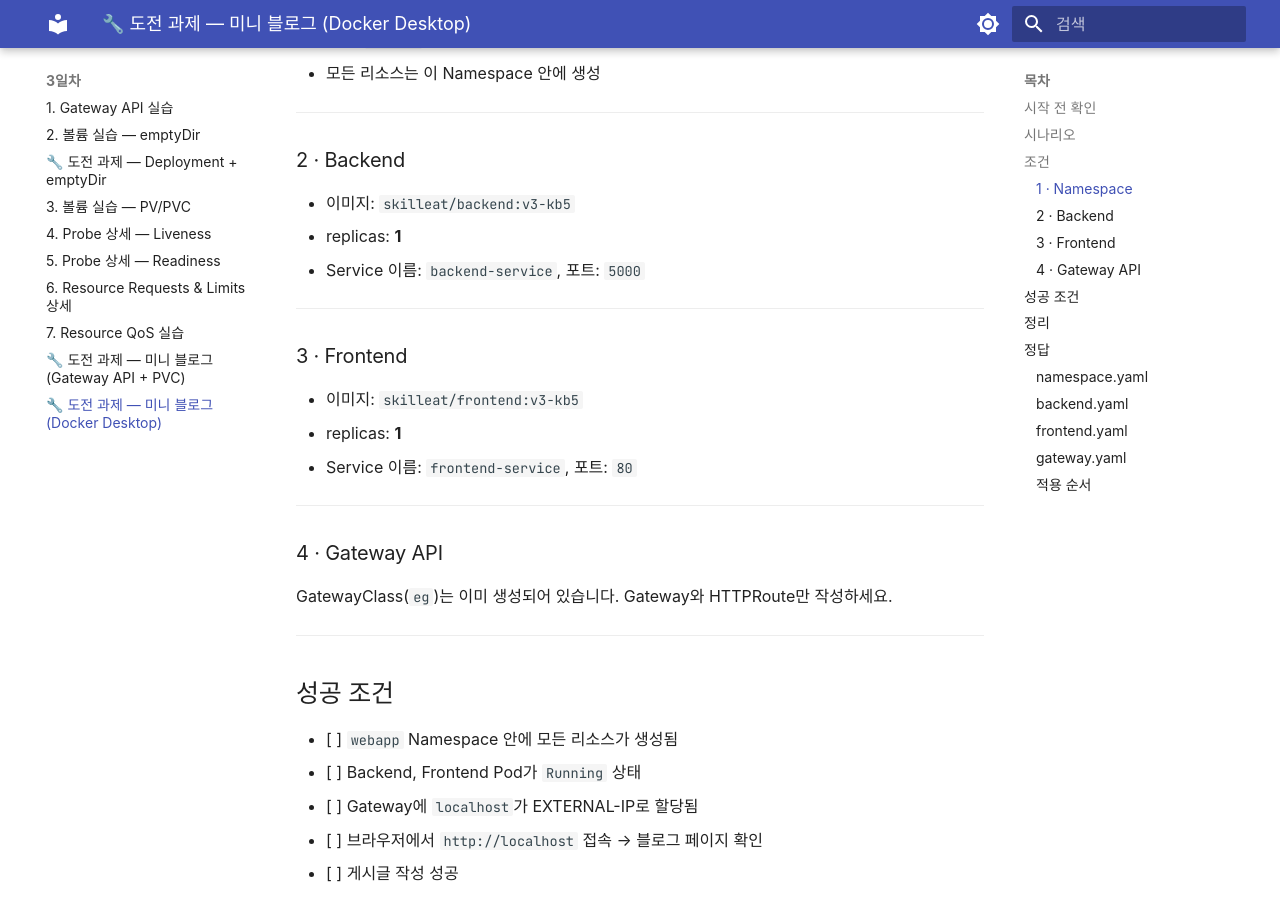
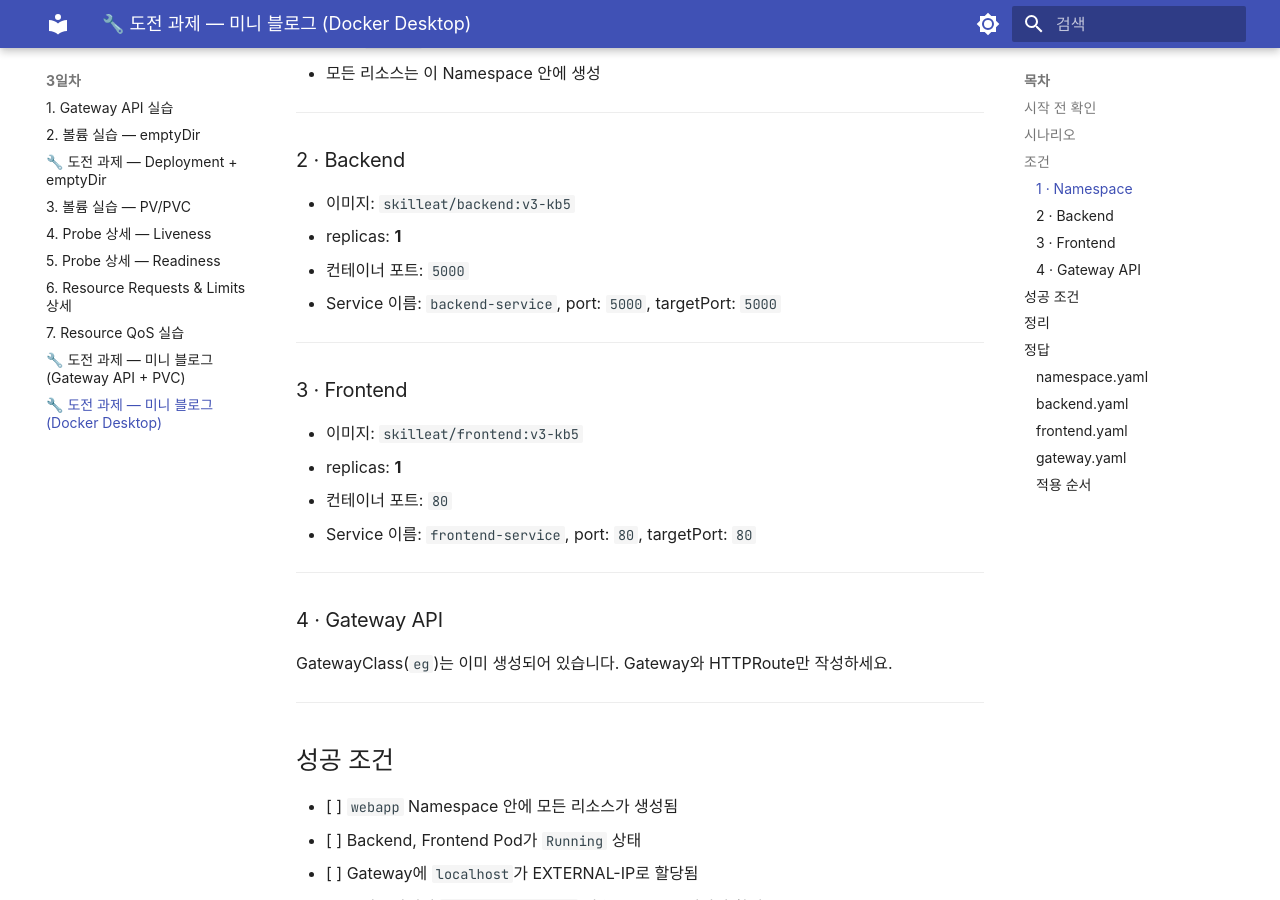
Before and after one commit to skilleat-labs/k8s-for-4days, an MkDocs documentation site: the page built from docs/day3/challenge-miniblog-docker.md, in a window 1280 px wide and 900 px high, scrolled down 933 px. Built offline with MkDocs 1.6.1 and Material for MkDocs 9.7.7, drawn with Linux system fonts in a browser that asks for light colours; some web fonts are replaced.

Commit message:
Add containerPort and targetPort to backend/frontend service specs
Co-Authored-By: Claude Sonnet 4.6 <noreply@anthropic.com>

```diff
--- a/docs/day3/challenge-miniblog-docker.md
+++ b/docs/day3/challenge-miniblog-docker.md
@@ -40,7 +40,8 @@ Frontend와 Backend로 구성되며, Gateway API를 통해 `http://localhost`로
 
 - 이미지: `skilleat/backend:v3-kb5`
 - replicas: **1**
-- Service 이름: `backend-service`, 포트: `5000`
+- 컨테이너 포트: `5000`
+- Service 이름: `backend-service`, port: `5000`, targetPort: `5000`
 
 ---
 
@@ -48,7 +49,8 @@ Frontend와 Backend로 구성되며, Gateway API를 통해 `http://localhost`로
 
 - 이미지: `skilleat/frontend:v3-kb5`
 - replicas: **1**
-- Service 이름: `frontend-service`, 포트: `80`
+- 컨테이너 포트: `80`
+- Service 이름: `frontend-service`, port: `80`, targetPort: `80`
 
 ---
 
```
